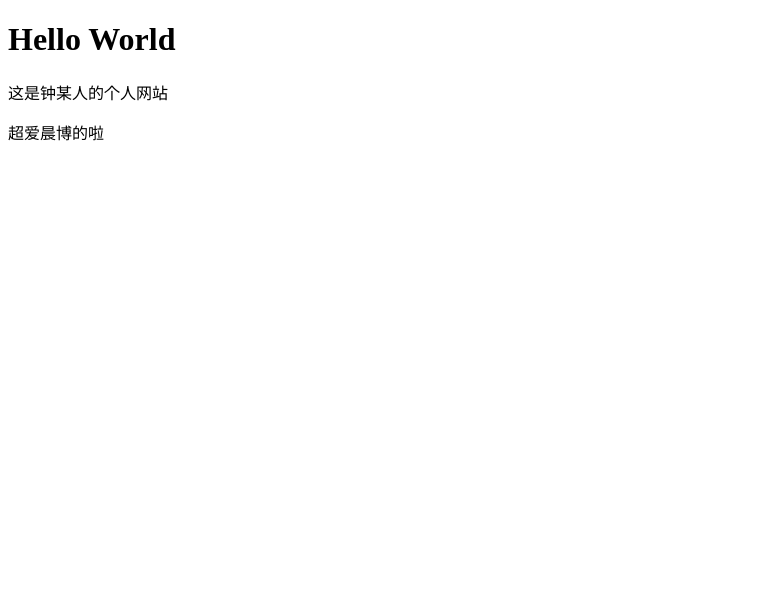
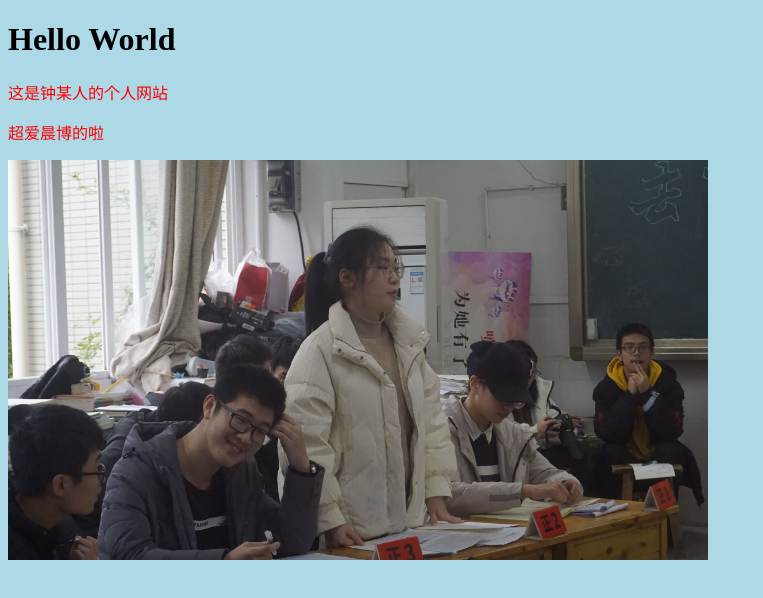
Before and after one commit to geekincode/geekincode.github.io, a plain HTML site: page index.html in a window 1280 px wide. Shown: the whole page, without its empty margins (0-763 px from the left). Drawn offline with Linux system fonts and the light colour scheme.

Commit message:
Update index.html

```diff
--- a/index.html
+++ b/index.html
@@ -1,11 +1,13 @@
 <!DOCTYPE html>
 <html>
     <head>
+        <link rel='stylesheet' type='text/css' href='code.css'>
         <title>Self_Website</title>
     </head>
 <body>
-<h1>Hello World</h1>
-<p>这是钟某人的个人网站</p>
-<p>超爱晨博的啦</p>
+    <h1>Hello World</h1>
+    <p>这是钟某人的个人网站</p>
+    <p>超爱晨博的啦</p>
+    <img src='图片.jpg'>
 </body>
 </html>
```
